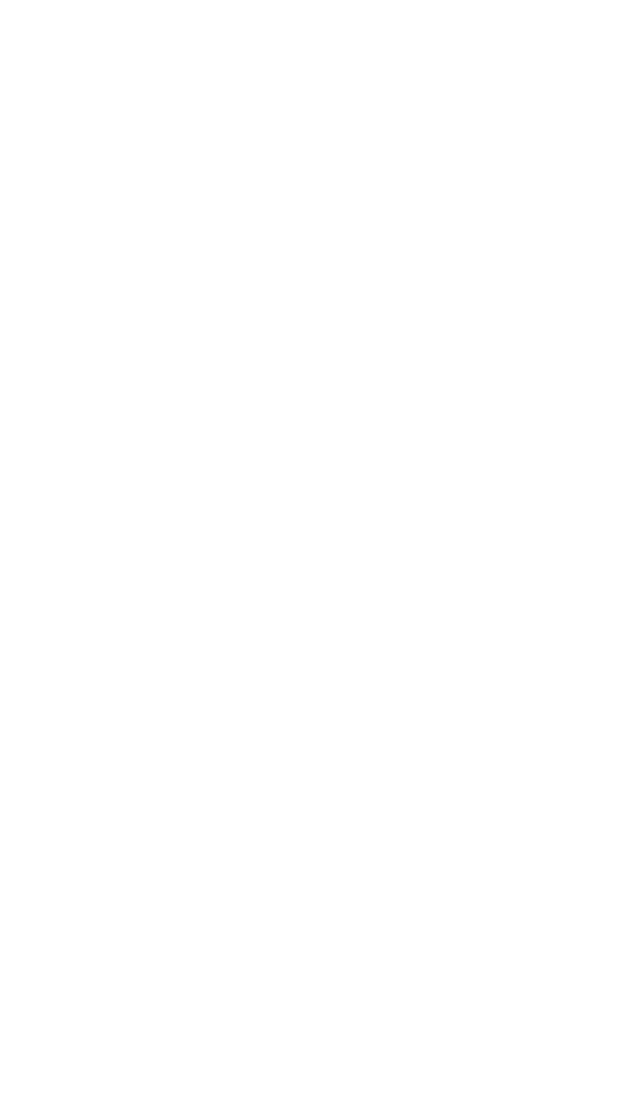
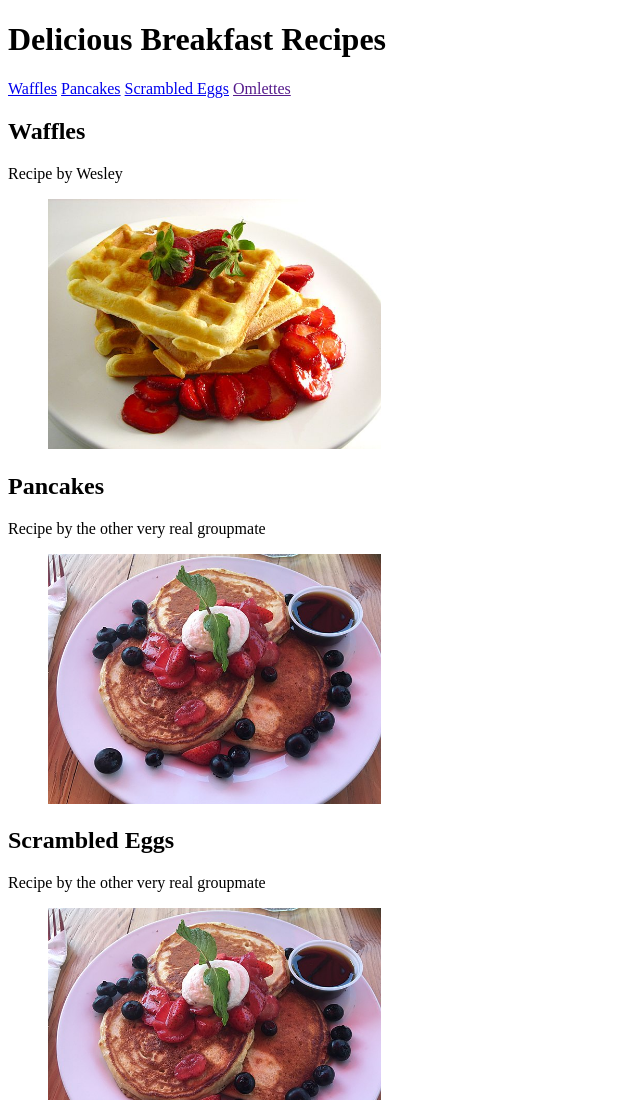
Before and after one commit to SpookyBear47/team7recipesite, a plain HTML site: page index.html in a window 1280 px wide. Shown: the top 1100 px of the page, without its empty margins (0-640 px from the left). Before the commit the page ends 800 px from the top, so only its background shows below. Drawn offline with Linux system fonts and the light colour scheme.

Commit message:
Update index.html
first commit of index

```diff
--- a/index.html
+++ b/index.html
@@ -1 +1,46 @@
 <!DOCTYPE html>
+<html lang="en">
+
+<head>
+    <meta charset="utf-8">
+    <meta name="viewport" content="width=device-width">
+    <title>Good Things from the Kitchen</title>
+    <link href="css/style.css" rel="stylesheet" type="text/css">
+</head>
+
+<body>
+
+    <h1>Delicious Breakfast Recipes</h1>
+    <a href="html/waffles.html">Waffles</a> <a href="html/pancakes.html">Pancakes</a> <a href="form.html">Scrambled Eggs</a> <a href="">Omlettes</a>
+    <h2>Waffles</h2>
+    Recipe by Wesley
+    <figure>
+        <img src="images/waffles.jpg" style="height:250px;" alt="picture of a plate full of delicious waffles">
+    </figure>
+
+    <h2>Pancakes</h2>
+    Recipe by the other very real groupmate
+    <figure>
+        <img src="images/pancakes.jpg" style="height:250px;" alt="picture of a plate full of delicious pancakes">
+    </figure>
+
+    <h2>Scrambled Eggs</h2>
+    Recipe by the other very real groupmate
+    <figure>
+        <img src="images/pancakes.jpg" style="height:250px;" alt="picture of a plate full of delicious scrambled eggs">
+    </figure>figure>
+
+    <h2>Omlettes</h2>
+    Recipe by the other very real groupmate
+    <figure>
+        <img src="images/pancakes.jpg" style="height:250px;" alt="picture of a plate full of delicious omlettes">
+    </figure>
+
+    <hr>
+    <figure>
+        <p>The page created as academic activity only.</p>
+        <a href="https://www.bellevuecollege.edu/">Link to Bellevue College</a>
+    </figure>
+</body>
+
+</html>
```
